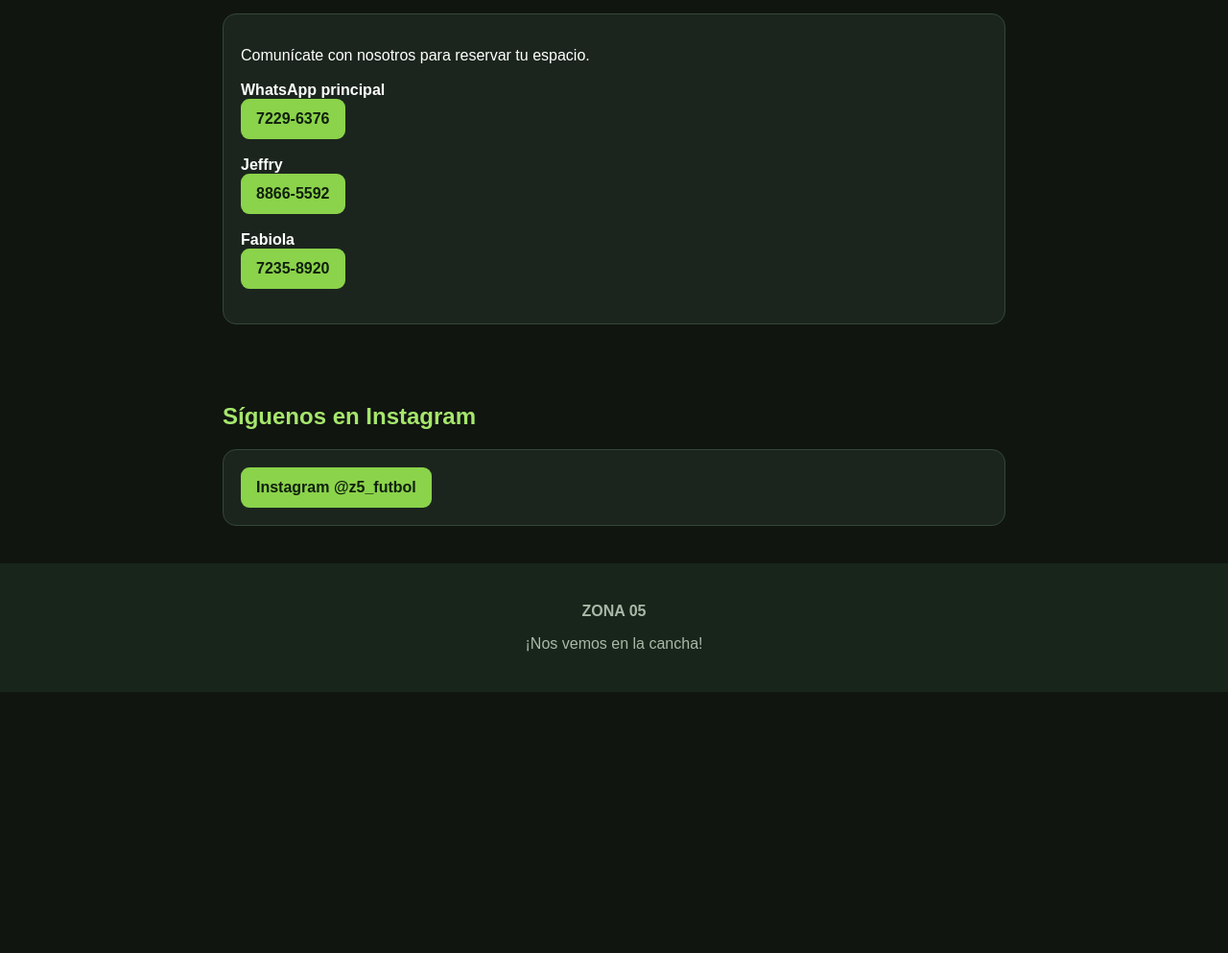
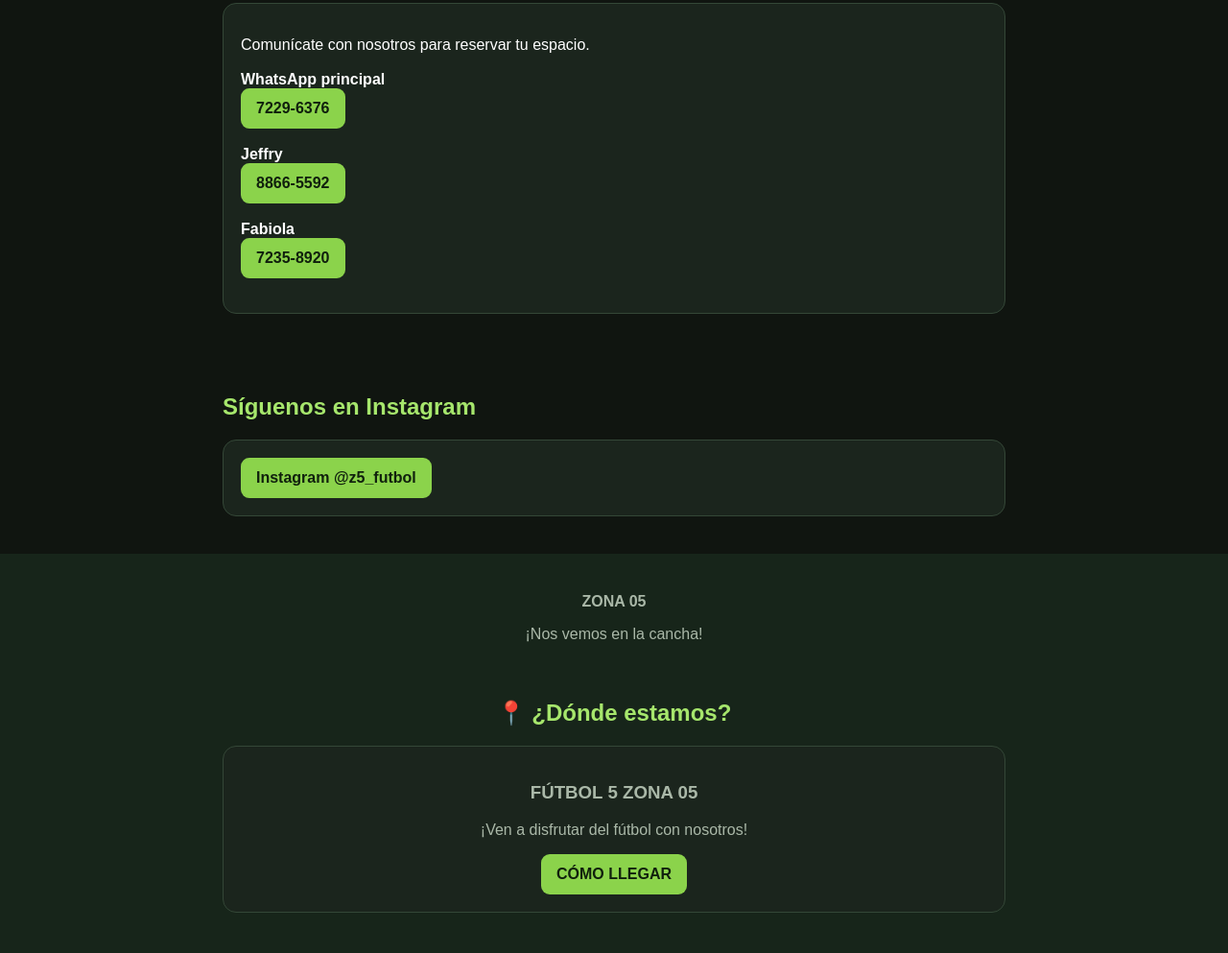
Before and after one commit to isaac41010/Zona-05, a plain HTML site: page index.html in a window 1280 px wide. Shown: the part 1689-2682 px from the top of the page at 96% size. Before the commit the page ends 2410 px from the top, so only its background shows below. Drawn offline with Linux system fonts and the light colour scheme.

Commit message:
Update index.html

```diff
--- a/index.html
+++ b/index.html
@@ -89,14 +89,9 @@ footer{text-align:center;padding:25px;color:#aab8a8;background:#17251a}
 </header>
 
 <div class="hero">
-
-<h1>Vive el fútbol en ZONA 05</h1>
-
-<p>Reserva tu espacio y disfruta del deporte de la mejor manera.</p>
-
-<div class="price">₡15.000 / hora</div>
-
-<p>Alquiler de tenis: ₡500 por persona</p>
+  <h1>Vive el fútbol en ZONA 05</h1>
+  <p>Reserva tu espacio y disfruta del deporte de la mejor manera.</p>
+</div>
 
 </div>
 
@@ -211,7 +206,19 @@ Instagram @z5_futbol
 <p><b>ZONA 05</b></p>
 
 <p>¡Nos vemos en la cancha!</p>
-
+<section>
+  <h2>📍 ¿Dónde estamos?</h2>
+  <div class="card" style="text-align:center">
+    <h3>FÚTBOL 5 ZONA 05</h3>
+    <p>¡Ven a disfrutar del fútbol con nosotros!</p>
+    <a class="whatsapp"
+       href="https://maps.apple/p/KI5ZBJTjZ.M5Xj"
+       target="_blank"
+       rel="noopener">
+       CÓMO LLEGAR
+    </a>
+  </div>
+</section>
 </footer>
 
 <script>
```
